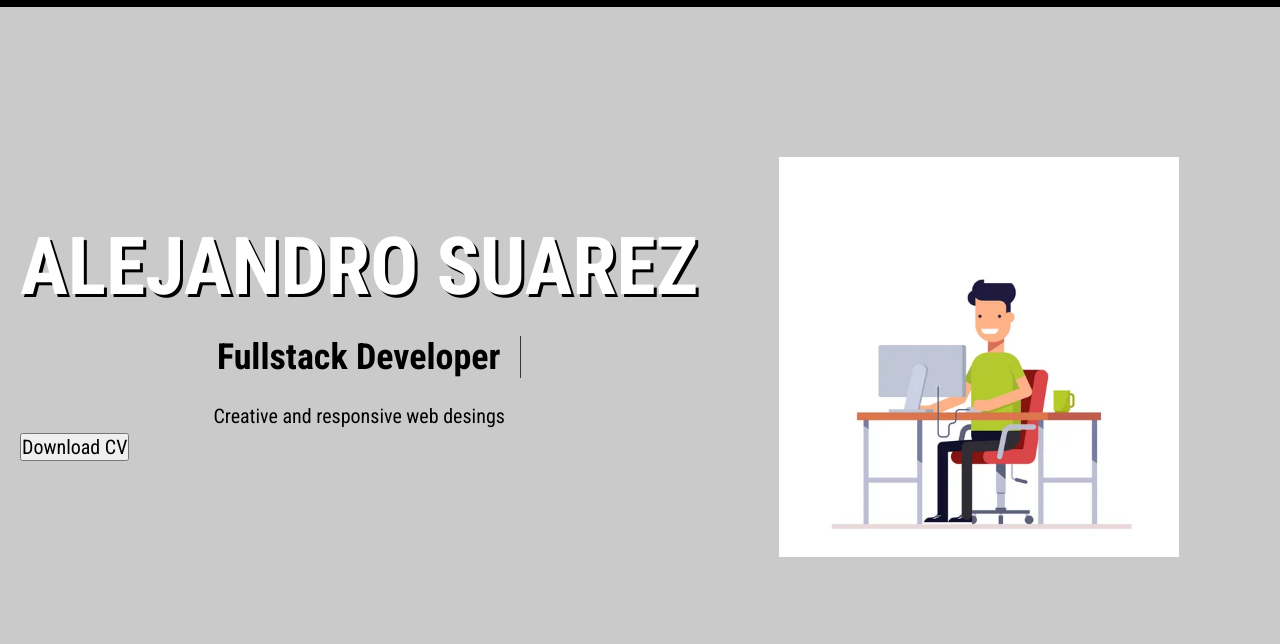
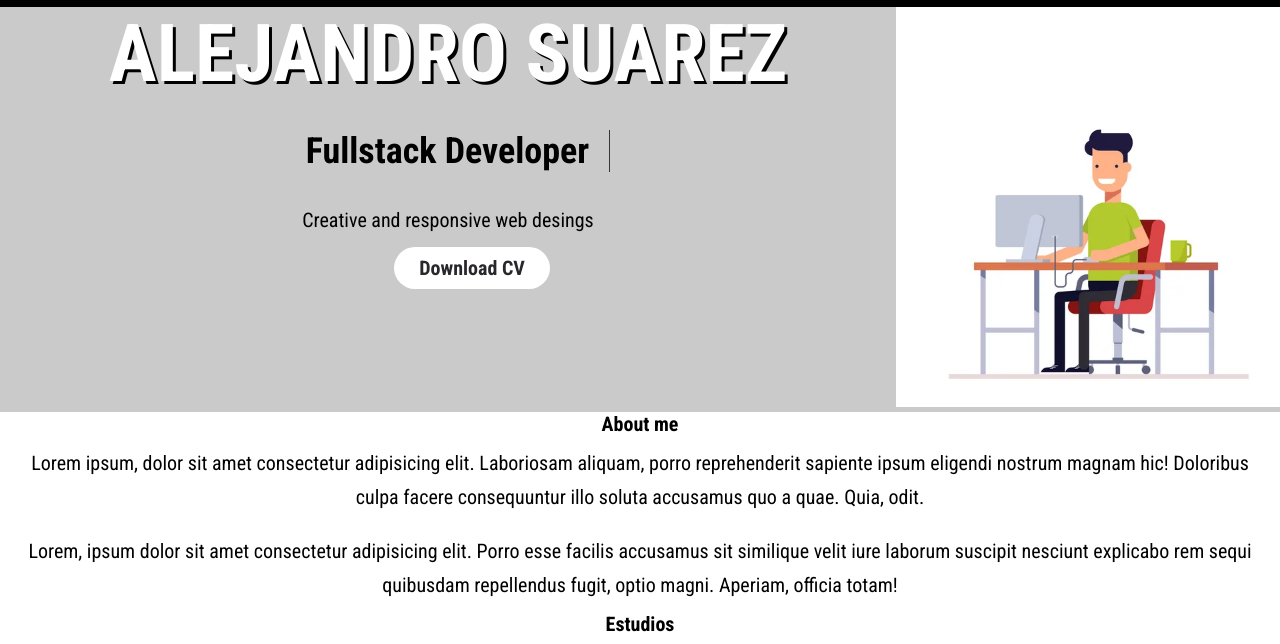
Before and after one commit to Alejandrovsdev/Landing-page-portfolio, a plain HTML site: page index.html in a window 1280 px wide. Shown: the part 78-722 px from the top of the page. Drawn offline with Linux system fonts and the light colour scheme.

Commit message:
5to commit

```diff
--- a/index.html
+++ b/index.html
@@ -24,20 +24,16 @@
     </header>
     <main>
       <section class="section" id="section-portada">
-      <div id="portada">
-        <div class="container">
-          <div class="flex-portada">
+      <div id="portada" class="container">
             <div class="titulos">
               <h1 class="h1portada">Alejandro Suarez</h1>
               <h2 class="h2portada anim-typewriter">Fullstack Developer</h2>
               <p>Creative and responsive web desings</p>
-              <a href="#" class="button"><button>Download CV</button></a>
+              <a href="#" class="button2"><button>Download CV</button></a>
             </div>
             <div class="imagen">
               <img src="fotoportada.jpg" alt="foto de portada">
             </div>
-          </div>
-        </div>
       </section>
       <section class="section" id="section-about">
         <div id="about">
--- a/styles.css
+++ b/styles.css
@@ -92,6 +92,7 @@ p{
     margin: auto;
     text-align: center;
     line-height: 1.7em;
+    padding: 10px;
 }
 
 #portada {
@@ -99,10 +100,8 @@ p{
 }
 
 .container {
-    margin: auto;
-    max-width: 1300px;
-    overflow: auto;
-    padding: 0 20px;
+    display: flex;
+    justify-content: center;
 }
 
 .h1portada {
@@ -133,29 +132,40 @@ blinkTextCursor 500ms steps(44) infinite normal;
     to{border-right-color: transparent;}
 }
 
-#portada {
-    height: 80vh;
-    padding: 150px 0;
-}
-
-#portada h1 {
-    line-height: 1em;
-}
-
-.flex-portada{
-    display: flex;
-}
-
 .titulos {
-    padding-top: 70px;
+width: 70%;
 }
 
 .imagen {
-    display: block;
-    margin: 0 auto;
+width: 30%;
 }
 
 .imagen img {
     height: 400px;
 
 }
+
+.button2 {
+    margin: 44%;
+    text-align: center;
+    align-items: center;
+}
+
+.button2 button{
+    font-weight: 700;
+    color: rgb(41, 39, 44);
+    padding: 9px 25px;
+    background: white;
+    border: none;
+    border-radius: 50px;
+    cursor: pointer;
+    transition: all 0.3s ease 0s;
+
+}
+
+.button2 button:hover{
+    background-color: white;
+    color: black;
+    transition: all 0.3s;
+    transform: scale(1.1);
+}
```
